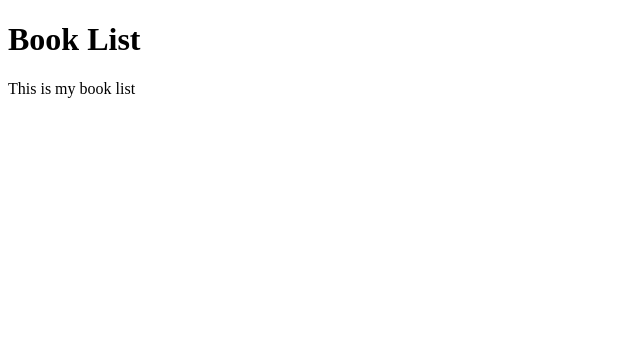
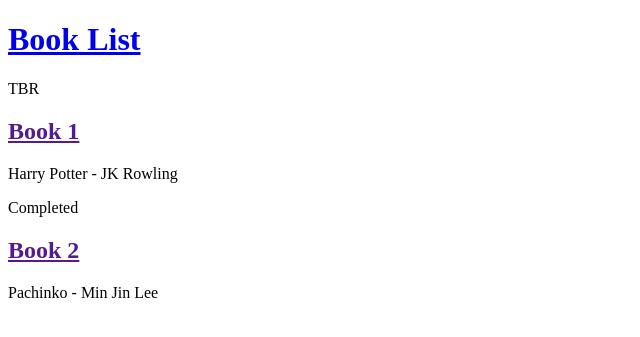
Before and after one commit to Dtheresa/my-website, a Django app: page / in a window 1280 px wide. Shown: the top 337 px of the page, without its empty margins (0-640 px from the left). Run offline with Django 3.2, Linux system fonts and the light colour scheme.

Commit message:
HTML updated

```diff
--- a/books/templates/books/book_list.html
+++ b/books/templates/books/book_list.html
@@ -1,7 +1,23 @@
 <!DOCTYPE html>
 <html>
-<body>
-<h1>Book List</h1>
-<p>This is my book list</p>
-</body>
+    <head>
+        <title>Book List</title>
+    </head>
+    <body>
+        <div>
+            <h1><a href="/">Book List</a></h1>
+        </div>
+
+        <div>
+            <p>TBR</p>
+            <h2><a href="">Book 1</a></h2>
+            <p>Harry Potter - JK Rowling</p>
+        </div>
+
+        <div>
+            <p>Completed</p>
+            <h2><a href="">Book 2</a></h2>
+            <p>Pachinko - Min Jin Lee</p>
+        </div>
+    </body>
 </html>
```
